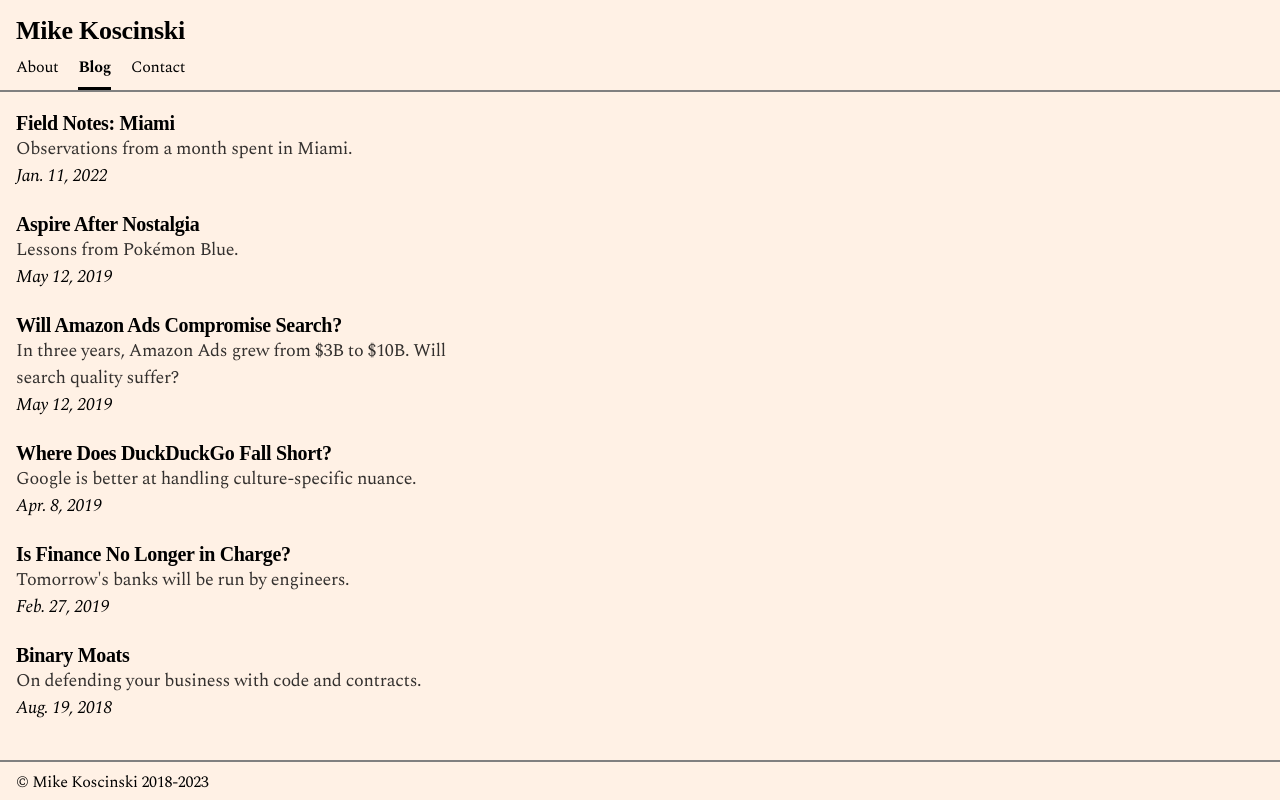
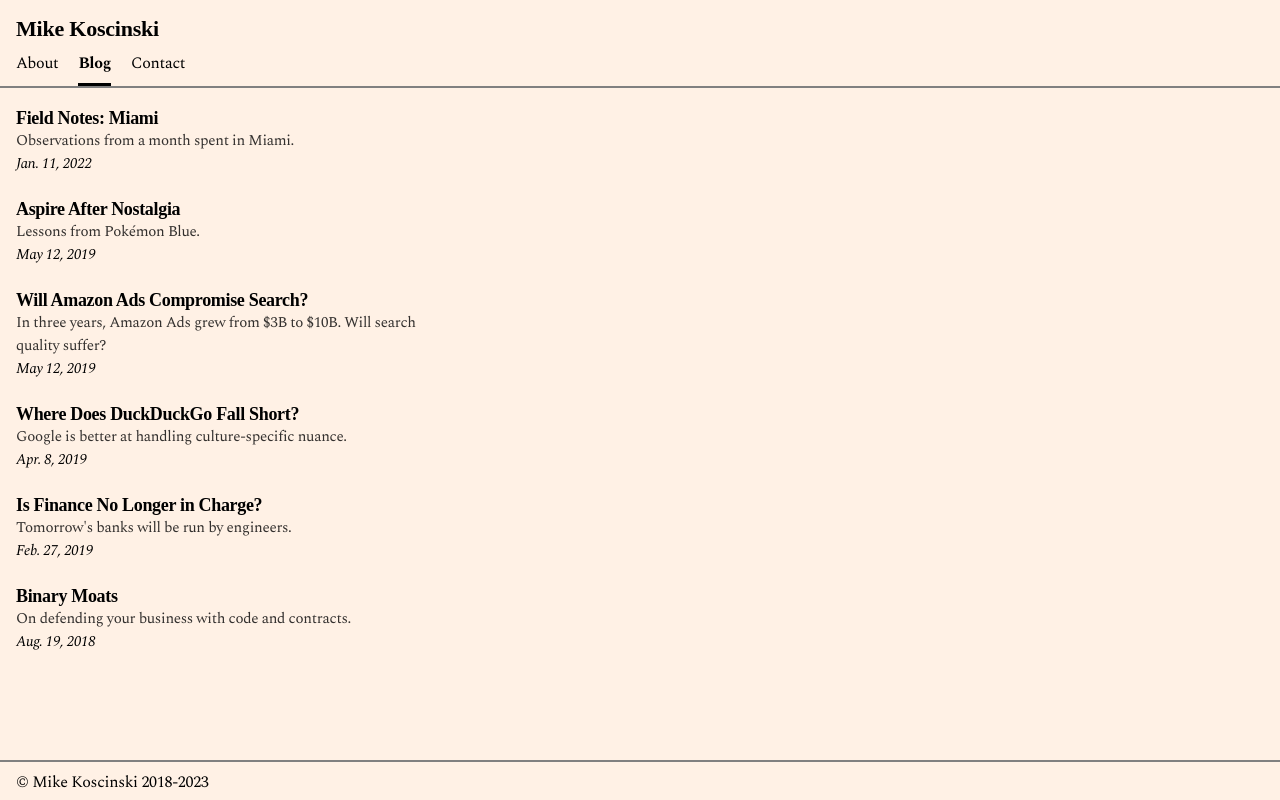
Before and after one commit to mikekoscinski/mikekoscinski.github.io, a plain HTML site: page blog.html in a window 1280 px wide. Drawn offline with nearby package versions, Linux system fonts and the light colour scheme; a web font is replaced by a local one.

Commit message:
Shrink fonts

```diff
--- a/styles/index.css
+++ b/styles/index.css
@@ -7,7 +7,7 @@
 }
 
 h1 {
-	font-size: 26px;
+	font-size: 22px;
   font-family: 'Frank Ruhl Libre', serif;
   font-weight: 900;
   letter-spacing: -.01em;
@@ -37,7 +37,7 @@ p:last-of-type {
 body {
 	margin-left: auto;
 	margin-right: auto;
-	font-size: 18px;
+	font-size: 15px;
 	font-weight: 400;
   margin: 0px;
   padding: 0px;
@@ -153,7 +153,7 @@ footer {
   display: flex;
   flex-grow: 1;
   font-weight: 700;
-  font-size: 20px;
+  font-size: 18px;
   font-family: 'Frank Ruhl Libre', serif;
   text-decoration: none;
 }
```
